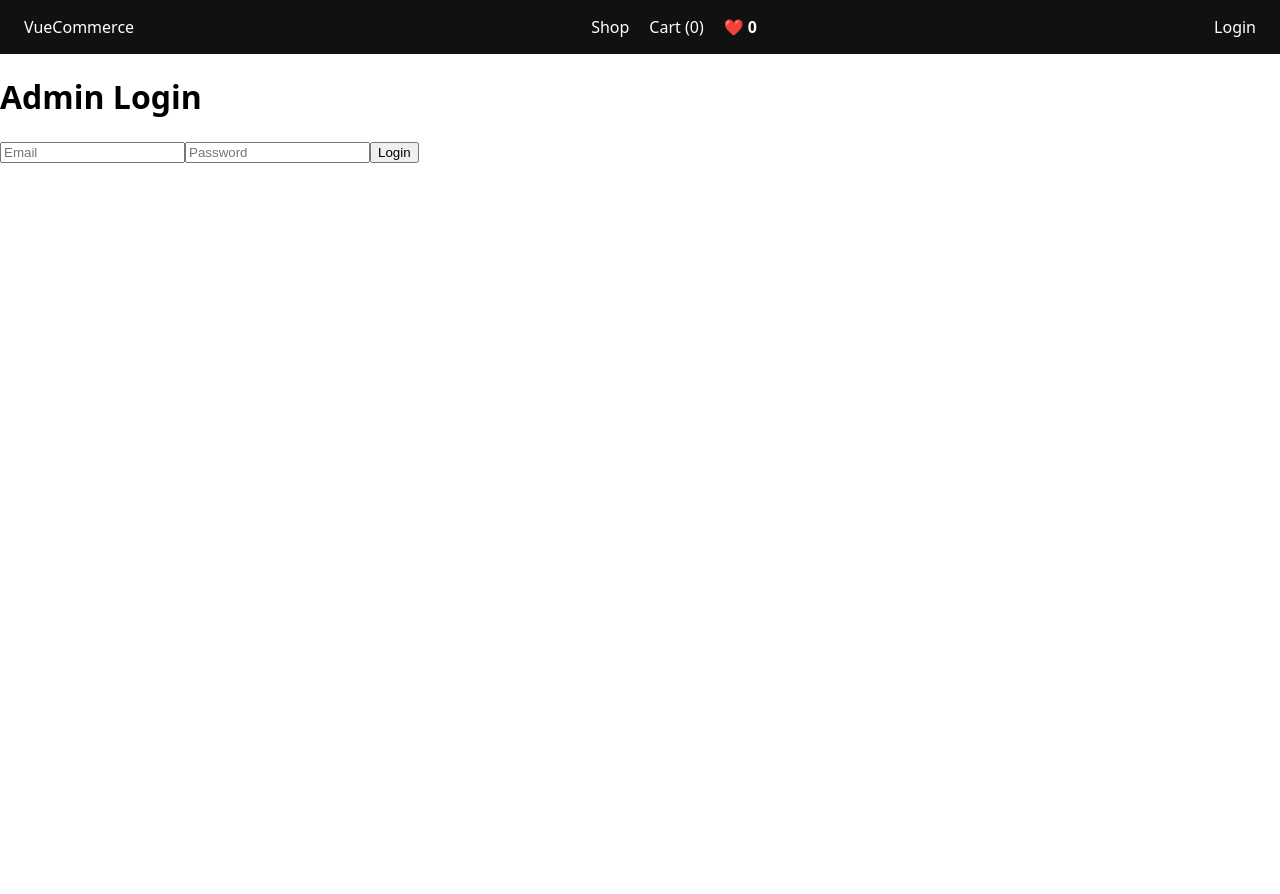
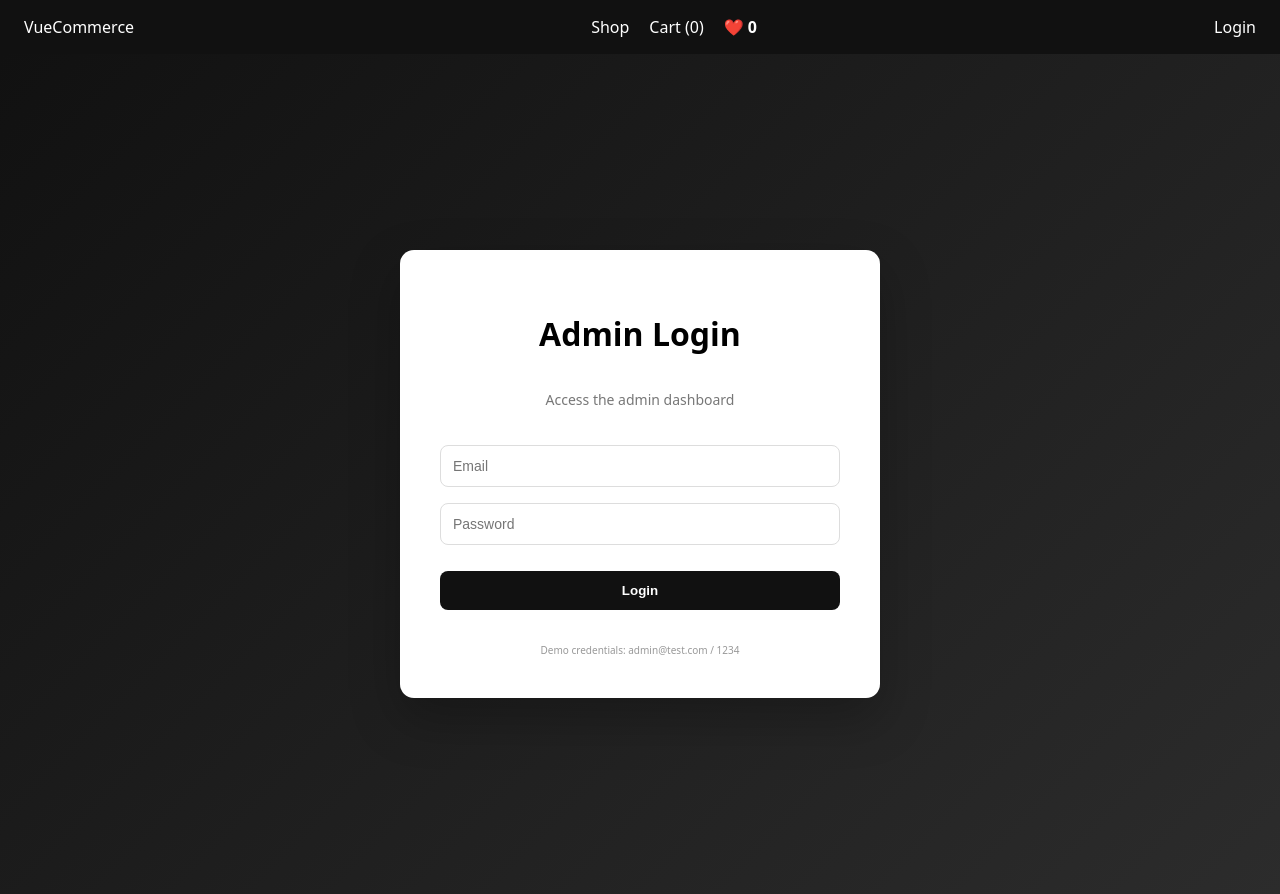
Before and after one commit to veljko-naumovic/e-commerce-vue, a Vue app: page /login in a window 1280 px wide. Before the commit the page ends 800 px from the top, so only its background shows below. Built offline with nearby package versions, Linux system fonts and the light colour scheme.

Commit message:
Add style for login page

```diff
--- a/src/views/LoginView.vue
+++ b/src/views/LoginView.vue
@@ -1,7 +1,8 @@
 <script setup lang="ts">
 import { ref } from "vue";
 import { useRouter } from "vue-router";
-import { useAuthStore } from "../stores/auth";
+import { useAuthStore } from "@/stores/auth";
+import { useToastStore } from "@/stores/toast";
 
 const email = ref("");
 const password = ref("");
@@ -9,28 +10,124 @@ const error = ref("");
 
 const router = useRouter();
 const auth = useAuthStore();
+const toast = useToastStore();
 
 const handleLogin = () => {
     const success = auth.login(email.value, password.value);
 
     if (!success) {
         error.value = "Invalid credentials";
+        toast.show("Invalid credentials", "error");
         return;
     }
 
+    toast.show("Login successful", "success");
     router.push("/admin");
-}
+};
 </script>
 
 <template>
-    <div class="login">
-        <h1>Admin Login</h1>
+    <div class="login-page">
+        <div class="login-card">
 
-        <input v-model="email" placeholder="Email" />
-        <input v-model="password" type="password" placeholder="Password" />
+            <h1>Admin Login</h1>
+            <p class="subtitle">
+                Access the admin dashboard
+            </p>
 
-        <button @click="handleLogin">Login</button>
+            <input v-model="email" type="email" placeholder="Email" />
 
-        <p v-if="error">{{ error }}</p>
+            <input v-model="password" type="password" placeholder="Password" />
+
+            <button @click="handleLogin">
+                Login
+            </button>
+
+            <p v-if="error" class="error">
+                {{ error }}
+            </p>
+
+            <div class="hint">
+                <small>
+                    Demo credentials: admin@test.com / 1234
+                </small>
+            </div>
+
+        </div>
     </div>
 </template>
+
+<style scoped lang="scss">
+.login-page {
+    min-height: 100vh;
+    display: flex;
+    align-items: center;
+    justify-content: center;
+    background: linear-gradient(135deg, #111, #2c2c2c);
+    padding: 20px;
+}
+
+.login-card {
+    width: 100%;
+    max-width: 400px;
+    background: white;
+    padding: 40px;
+    border-radius: 14px;
+    box-shadow: 0 20px 50px rgba(0, 0, 0, 0.25);
+    display: flex;
+    flex-direction: column;
+    gap: 16px;
+    text-align: center;
+
+    h1 {
+        margin-bottom: 5px;
+    }
+
+    .subtitle {
+        font-size: 14px;
+        color: #777;
+        margin-bottom: 20px;
+    }
+
+    input {
+        padding: 12px;
+        border-radius: 8px;
+        border: 1px solid #ddd;
+        font-size: 14px;
+        transition: all 0.2s ease;
+
+        &:focus {
+            outline: none;
+            border-color: #111;
+        }
+    }
+
+    button {
+        margin-top: 10px;
+        padding: 12px;
+        border-radius: 8px;
+        border: none;
+        background: #111;
+        color: white;
+        font-weight: 600;
+        cursor: pointer;
+        transition: background 0.2s ease;
+
+        &:hover {
+            background: #333;
+        }
+    }
+
+    .error {
+        color: crimson;
+        font-size: 13px;
+        margin-top: 5px;
+    }
+
+    .hint {
+        margin-top: 15px;
+        font-size: 12px;
+        color: #999;
+    }
+}
+</style>
```
